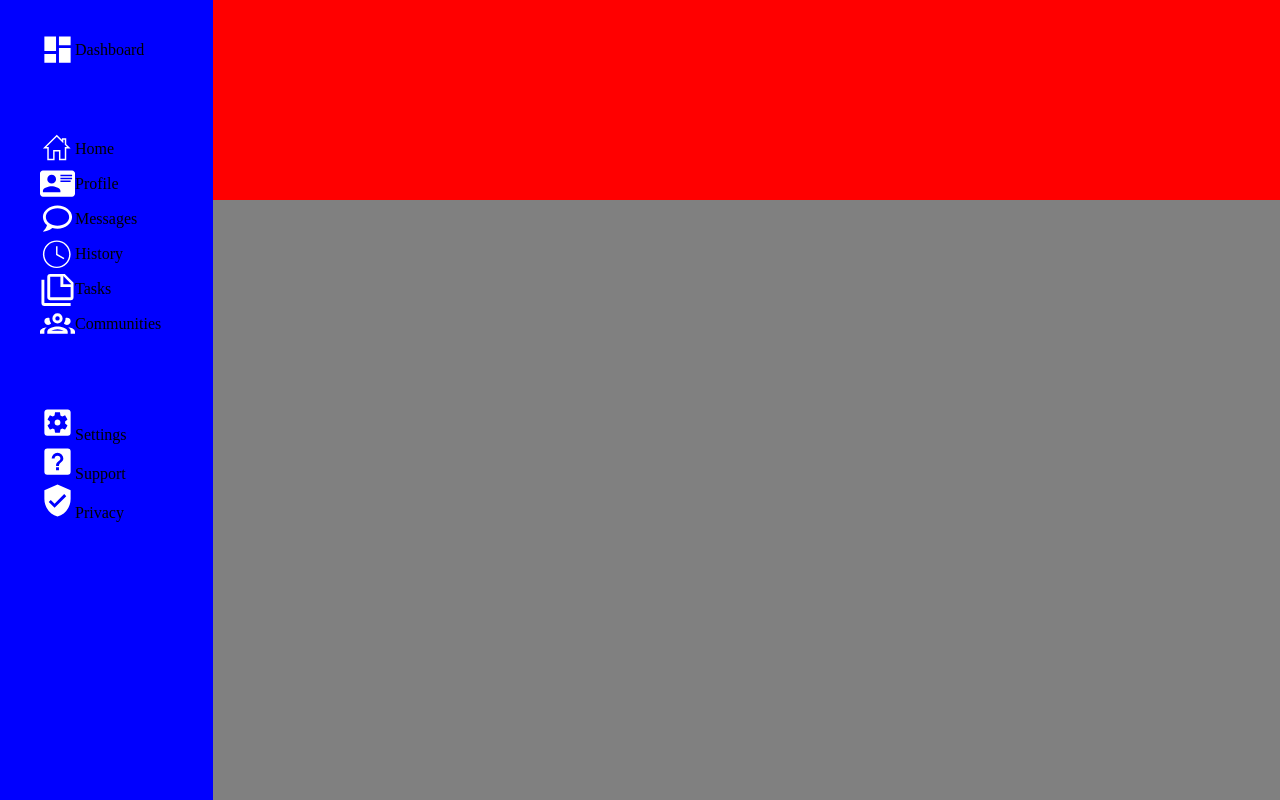
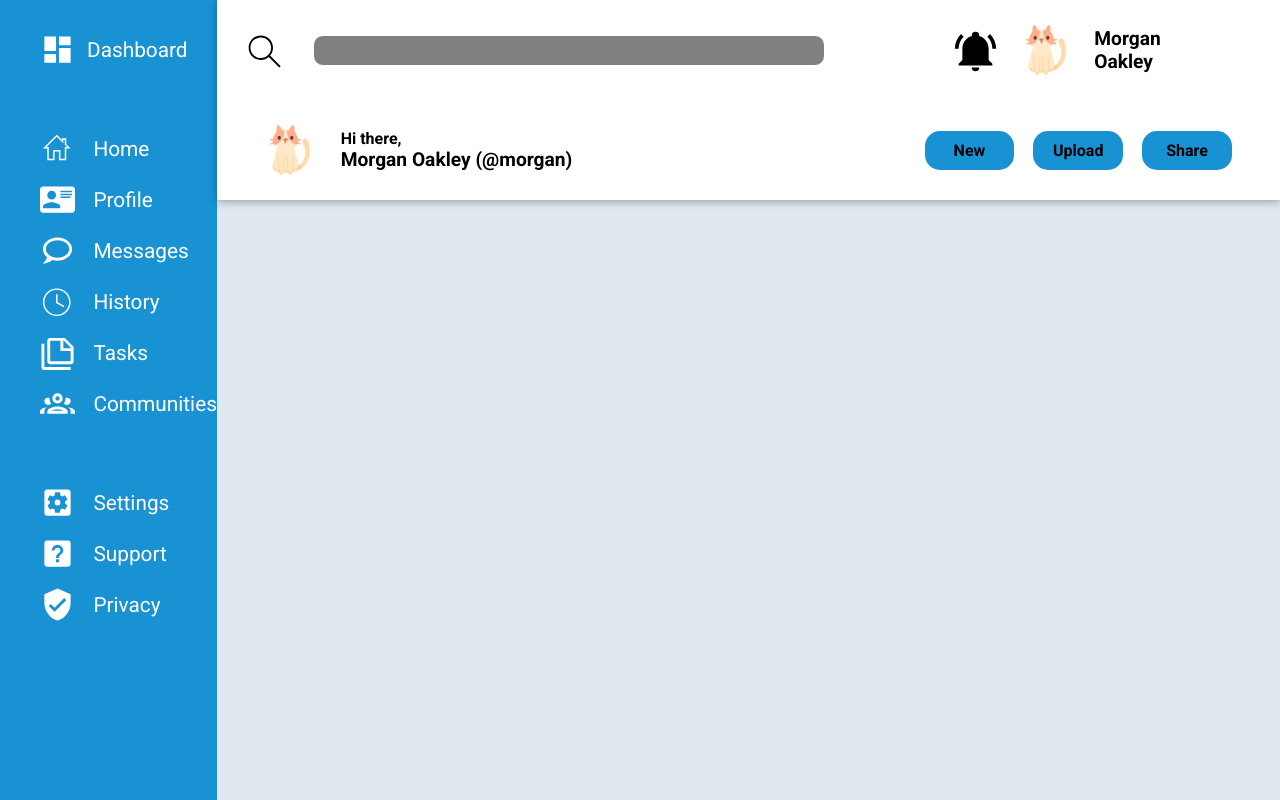
Before and after one commit to tep-vila/admin-dashboard-TOP, a plain HTML site: page index.html in a window 1280 px wide. Drawn offline with Linux system fonts and the light colour scheme.

Commit message:
done layout for sidebar and header, main content left

```diff
--- a/index.html
+++ b/index.html
@@ -5,9 +5,43 @@
     <meta name="viewport" content="width=device-width, initial-scale=1.0" />
     <title>Admin Dashboard</title>
     <link rel="stylesheet" href="styles.css" />
+    <link rel="preconnect" href="https://fonts.googleapis.com" />
+    <link rel="preconnect" href="https://fonts.gstatic.com" crossorigin />
+    <link
+      href="https://fonts.googleapis.com/css2?family=Roboto:ital,wght@0,100;0,300;0,400;0,500;0,700;0,900;1,100;1,300;1,400;1,500;1,700;1,900&display=swap"
+      rel="stylesheet"
+    />
   </head>
   <body>
-    <div class="head"></div>
+    <div class="head">
+      <div class="search-bar-section">
+        <div class="left">
+          <img src="SVGs/magnify.svg" alt="" class="search-icon" />
+          <input type="search" name="" id="search-bar-actual" />
+        </div>
+
+        <div class="right">
+          <img src="SVGs/bell-ring.svg" alt="" class="notif-icon" />
+          <img src="cat icons/cat.png" alt="" class="pfp" />
+          <p class="profile-name">Morgan Oakley</p>
+        </div>
+      </div>
+
+      <div class="profile-section">
+        <div class="left">
+          <img src="cat icons/cat.png" alt="" class="pfp" />
+          <div class="profile-info">
+            <p>Hi there,</p>
+            <p>Morgan Oakley <span>(@morgan)</span></p>
+          </div>
+        </div>
+        <div class="right">
+          <div class="button">New</div>
+          <div class="button">Upload</div>
+          <div class="button">Share</div>
+        </div>
+      </div>
+    </div>
 
     <div class="sidebar">
       <div class="dashboard">
--- a/styles.css
+++ b/styles.css
@@ -2,6 +2,7 @@
   box-sizing: border-box;
   padding: 0;
   margin: 0;
+  font-family: "roboto", sans-serif;
 }
 
 /* FOR MAIN GRID */
@@ -16,10 +17,97 @@ body {
 /* FOR HEADER */
 
 .head {
-  background-color: red;
+  background-color: #ffffff;
+  box-shadow: 0px 2px 8px rgba(0, 0, 0, 0.3);
+
+  z-index: 2;
   grid-area: 1/2/2/3;
+
+  display: grid;
+  grid-template-rows: 1fr 1fr;
+
+  font-weight: bold;
 }
 
+.head p {
+  font-size: 1.2rem;
+}
+
+/*  FOR SEARCH BAR SECTION IN HEADER */
+.search-bar-section {
+  display: flex;
+  justify-content: space-between;
+  padding: 0 5vw 0 2vw;
+  gap: 10vw;
+}
+
+.search-bar-section img {
+  width: 45px;
+}
+.search-bar-section .left {
+  display: flex;
+  justify-content: center;
+  align-items: center;
+  gap: 2vw;
+}
+#search-bar-actual {
+  width: 40vw;
+}
+
+.search-bar-section .right {
+  display: flex;
+  justify-content: center;
+  align-items: center;
+  gap: 2vw;
+}
+
+input[type="search"] {
+  font-size: 1rem;
+  padding: 5px 8px;
+  border-radius: 10px;
+  background-color: gray;
+  outline: none;
+  border: 1px solid white;
+}
+
+/* FOR PROFILE-SECTION HEADER */
+
+.pfp {
+  width: 50px;
+  height: 50px;
+  object-fit: cover;
+}
+
+.profile-section .left {
+  display: flex;
+  align-items: center;
+  gap: 2vw;
+}
+
+.profile-section {
+  display: flex;
+  justify-content: space-around;
+  gap: 20vw;
+}
+
+.profile-section .right {
+  display: flex;
+  gap: 1.5vw;
+  justify-content: center;
+  align-items: center;
+}
+
+.button {
+  background-color: #1992d4;
+  text-align: center;
+  width: 7vw;
+  padding: 10px 15px;
+  border-radius: 15px;
+}
+
+.profile-info p:first-child {
+  font-size: 1rem;
+}
 /* FOR SIDEBAR */
 
 .sidebar {
@@ -31,7 +119,8 @@ body {
 
   padding: 4vh 0 0 5vh;
 
-  background-color: blue;
+  background-color: #1992d4;
+  color: white;
   grid-area: 1/1/3/2;
 }
 
@@ -39,20 +128,31 @@ body {
   width: 35px;
   filter: invert(100%) sepia(1%) saturate(7498%) hue-rotate(106deg)
     brightness(104%) contrast(101%);
+  margin-right: 1.5vh;
 }
 
 .dashboard {
   display: flex;
   align-items: center;
+  font-size: 1.3rem;
 }
 
-.main-features div {
+.main-features div,
+.options div {
   display: flex;
   align-items: center;
+  font-size: 1.3rem;
+  gap: 0.5vw;
 }
 
+.main-features,
+.options {
+  display: flex;
+  flex-direction: column;
+  gap: 2vh;
+}
 /* FOR MAIN CONTENT */
 
 .main-content {
-  background-color: gray;
+  background-color: #e2e8f0;
 }
```
